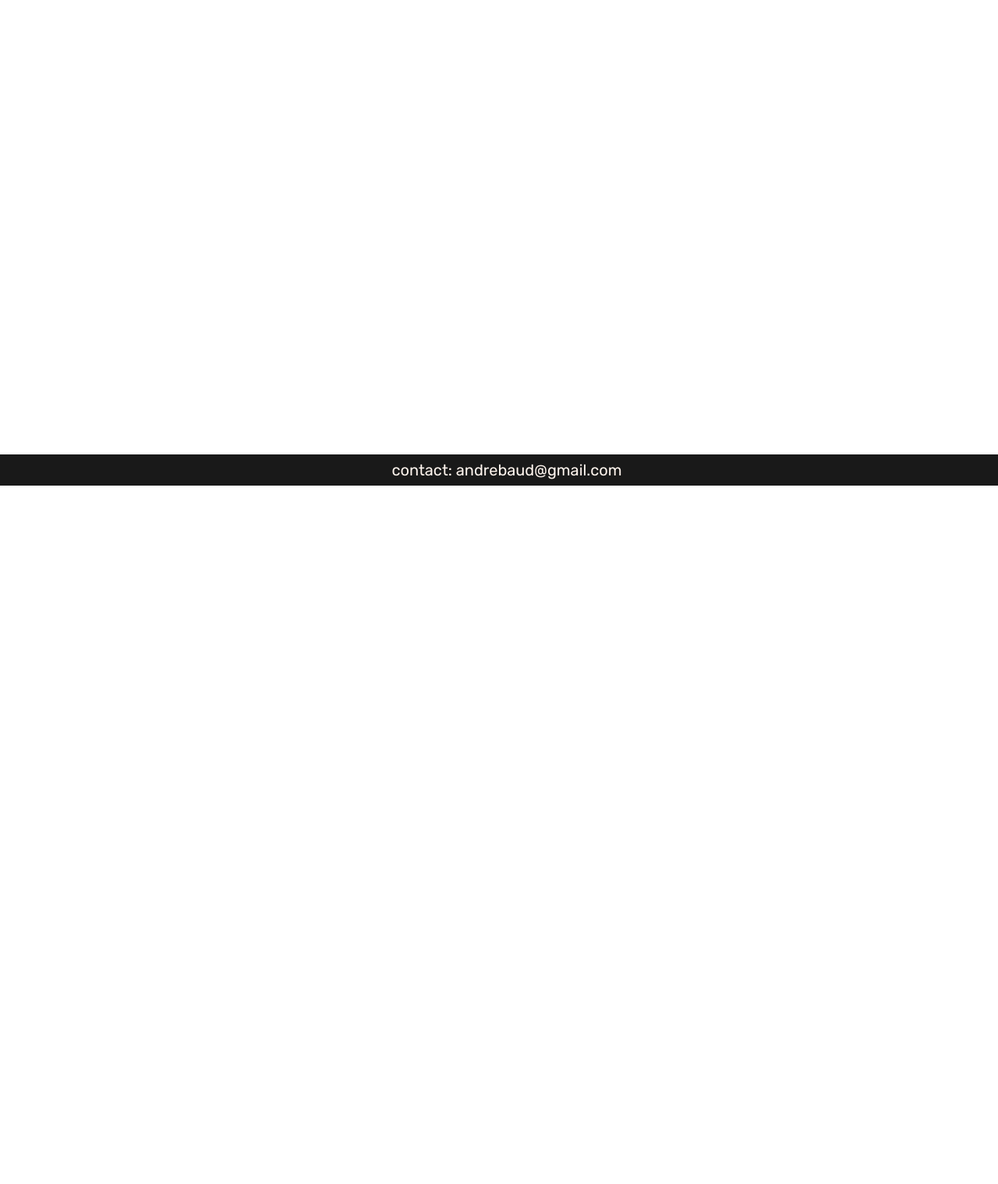
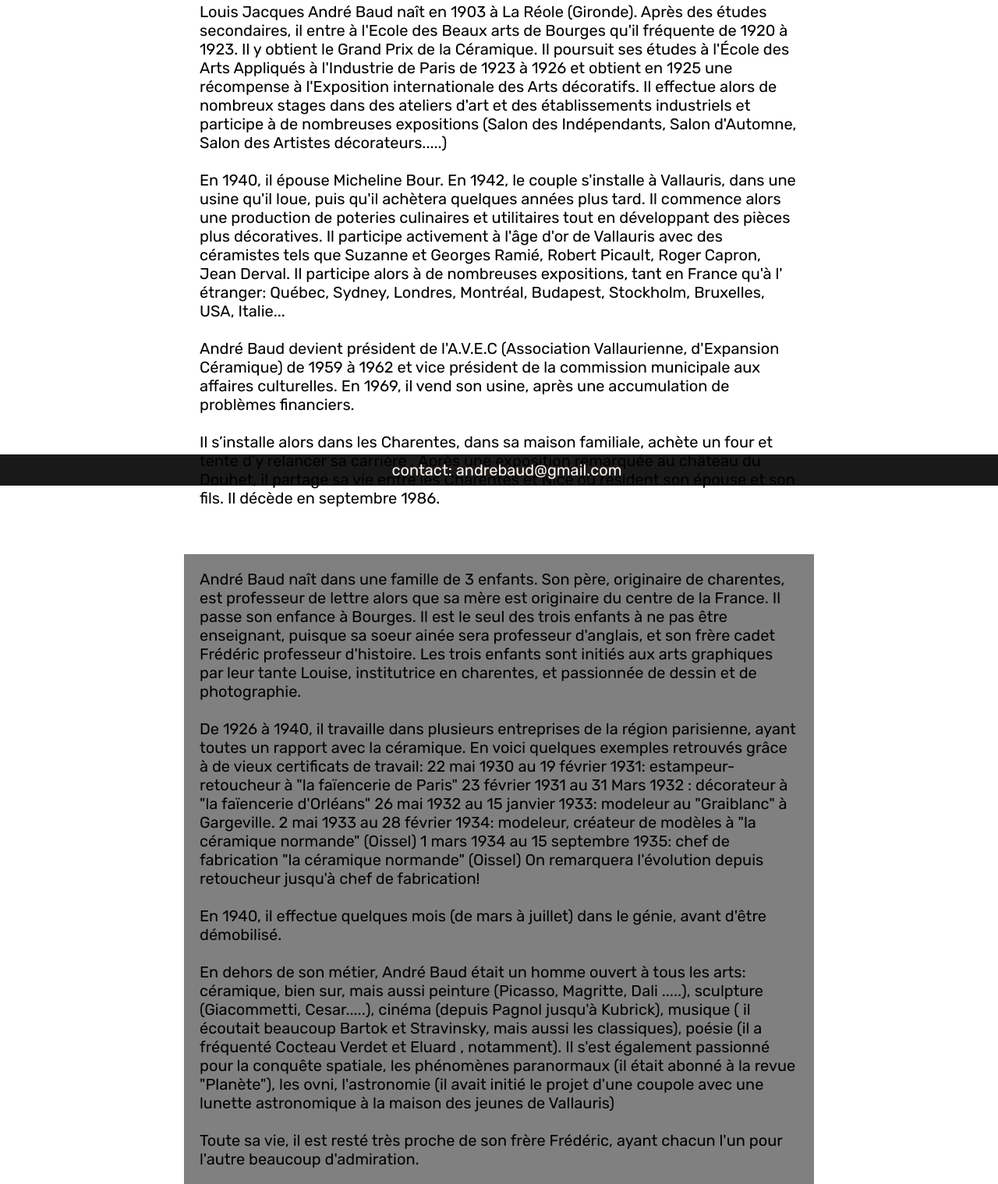
Before and after one commit to olivierbaud/pneuma, a plain HTML site: page biograpgie.html in a window 1280 px wide. Shown: the part 177-1696 px from the top of the page at 78% size. Before the commit the page ends 800 px from the top, so only its background shows below. Drawn offline with Linux system fonts and the light colour scheme.

Commit message:
basics biography

```diff
--- a/biograpgie.html
+++ b/biograpgie.html
@@ -28,6 +28,39 @@
             </ul>
         </nav>
 
+        <div class="para">
+       <p>Louis Jacques André Baud naît en 1903 à La Réole (Gironde). Après des études secondaires, il entre à l'Ecole des Beaux arts de Bourges qu'il fréquente de 1920 à 1923. Il y obtient le Grand Prix de la Céramique.
+            Il poursuit ses études à l'École des Arts Appliqués à l'Industrie de Paris de 1923 à 1926 et obtient en 1925 une récompense à l'Exposition internationale des Arts décoratifs.
+            Il effectue alors de nombreux stages dans des ateliers d'art et des établissements industriels et participe à de nombreuses expositions (Salon des Indépendants, Salon d'Automne, Salon des Artistes décorateurs.....)
+            <br><br>
+            En 1940, il épouse Micheline Bour. En 1942, le couple s'installe à Vallauris, dans une usine qu'il loue, puis qu'il achètera quelques années plus tard. Il commence alors une production de poteries culinaires et utilitaires tout en développant des pièces plus décoratives. Il participe activement à l'âge d'or de Vallauris avec des céramistes tels que Suzanne et Georges Ramié, Robert Picault, Roger Capron, Jean Derval.
+            Il participe alors à de nombreuses expositions, tant en France qu'à l' étranger: Québec, Sydney, Londres, Montréal, Budapest, Stockholm, Bruxelles, USA, Italie...
+            <br><br>
+            André Baud devient président de l'A.V.E.C (Association Vallaurienne, d'Expansion Céramique) de 1959 à 1962 et vice président de la commission municipale aux affaires culturelles.
+            En 1969, il vend son usine, après une accumulation de problèmes financiers.
+            <br><br>
+            Il s’installe alors dans les Charentes, dans sa maison familiale, achète un four et tente d’y relancer sa carrière . Après une exposition remarquée au château du Douhet, il partage sa vie entre les Charentes et Nice où résident son épouse et son fils. Il décède en septembre 1986.</p>
+            </p>
+        </div>
+        <div class="para" id="p2">
+        <p> André Baud naît dans une famille de 3 enfants. Son père, originaire de charentes, est professeur de lettre alors que sa mère est originaire du centre de la France. Il passe son enfance à Bourges. Il est le seul des trois enfants à ne pas être enseignant, puisque sa soeur ainée sera professeur d'anglais, et son frère cadet Frédéric professeur d'histoire.
+            Les trois enfants sont initiés aux arts graphiques par leur tante Louise, institutrice en charentes, et passionnée de dessin et de photographie.
+            <br><br>
+            De 1926 à 1940, il travaille dans plusieurs entreprises de la région parisienne, ayant toutes un rapport avec la céramique. En voici quelques exemples retrouvés grâce à de vieux certificats de travail:
+            22 mai 1930 au 19 février 1931: estampeur-retoucheur à "la faïencerie de Paris"
+            23 février 1931 au 31 Mars 1932 : décorateur à "la faïencerie d'Orléans"
+            26 mai 1932 au 15 janvier 1933: modeleur au "Graiblanc" à Gargeville.
+            2 mai 1933 au 28 février 1934: modeleur, créateur de modèles à "la céramique normande" (Oissel)
+            1 mars 1934 au 15 septembre 1935: chef de fabrication "la céramique normande" (Oissel)
+            On remarquera l'évolution depuis retoucheur jusqu'à chef de fabrication!
+            <br><br>
+            En 1940, il effectue quelques mois (de mars à juillet) dans le génie, avant d'être démobilisé.
+            <br><br>
+            En dehors de son métier, André Baud était un homme ouvert à tous les arts: céramique, bien sur, mais aussi peinture (Picasso, Magritte, Dali .....), sculpture (Giacommetti, Cesar.....), cinéma (depuis Pagnol jusqu'à Kubrick), musique ( il écoutait beaucoup Bartok et Stravinsky, mais aussi les classiques), poésie (il a fréquenté Cocteau Verdet et  Eluard , notamment).
+            Il s'est également passionné pour la conquête spatiale,  les phénomènes paranormaux (il était abonné à la revue "Planète"), les ovni, l'astronomie (il avait initié le projet d'une coupole avec une lunette astronomique à la maison des jeunes de Vallauris)
+            <br><br>
+            Toute sa vie, il est resté très proche de son frère Frédéric, ayant chacun l'un pour l'autre beaucoup d'admiration.</p>
+        </div>
 
 
         <footer>
--- a/resources/css/style.css
+++ b/resources/css/style.css
@@ -87,7 +87,7 @@ a{
 
 /* INTRO Section*/
 
-.intro, .citation, .bouteille, .photo {
+.intro, .citation, .bouteille, .photo, .para {
     position: relative;
     top: 120px;
 }
@@ -158,6 +158,22 @@ a{
     padding: 10px;
 }
 
+/* PARA section*/
+
+.para{
+    margin: 40px auto;
+    padding: 20px;
+    width: 60%;
+    font-size: 20px;
+    line-height: 120%;
+}
+
+#p2{
+    background-color: grey;
+}
+
+
+
 /*FOOTER section*/
 
 footer{
```
